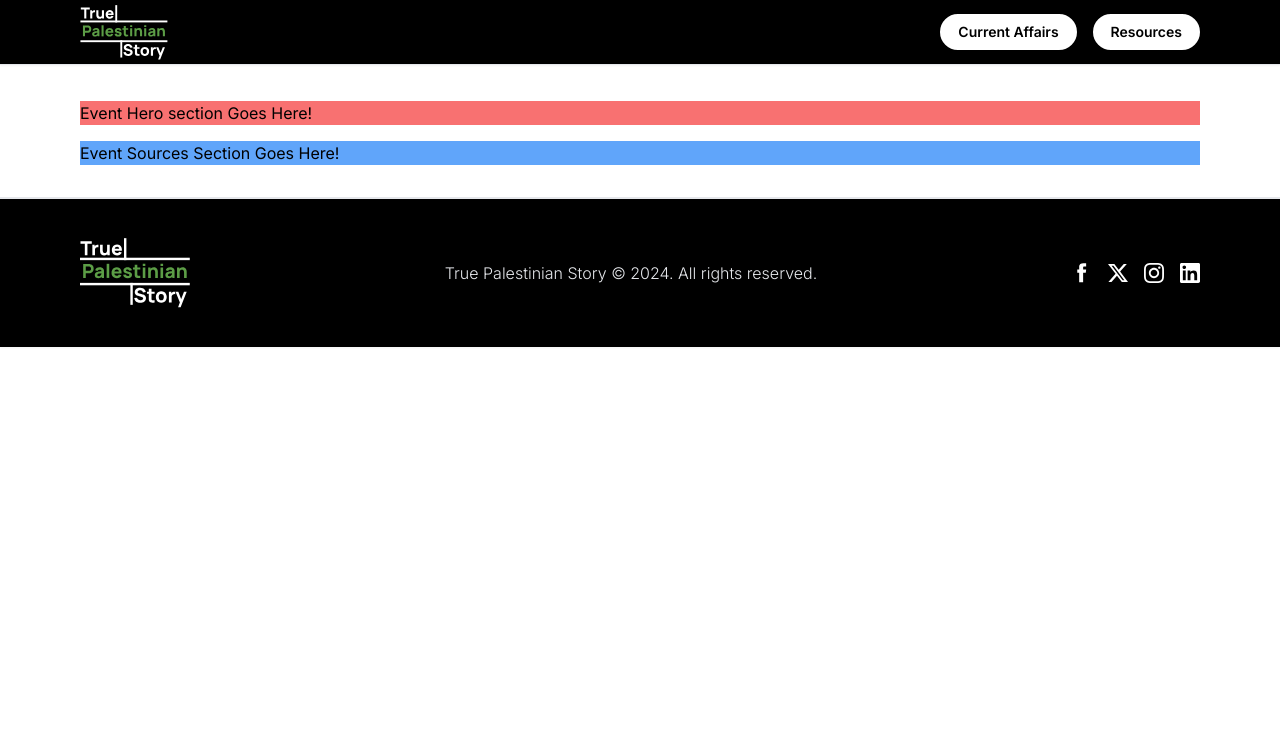
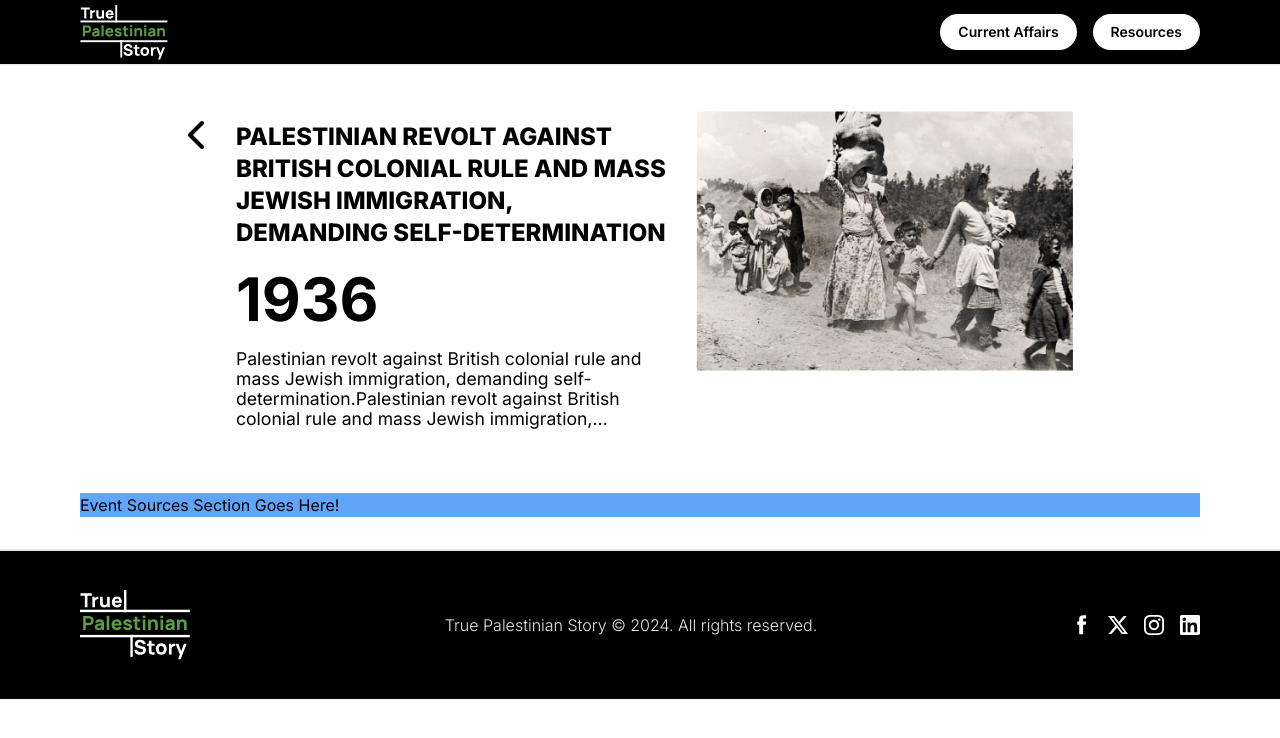
Before and after one commit to prokaryotdev/true-palestinian-story, a Next.js app: page /event/1 in a window 1280 px wide. Shown: the top 738 px of the page. Built offline with nearby package versions, Linux system fonts and the light colour scheme.

Commit message:
add sections for event-hero component

```diff
--- /dev/null
+++ b/components/event-page/data.tsx
@@ -0,0 +1,77 @@
+const events = [
+  {
+    id: "1",
+    label: "The Great Arab Revolt",
+    image: "/img1.png",
+    title: "1936",
+    month: [
+      {
+        month: "January",
+        desc: "Palestinian revolt against British colonial rule and mass Jewish immigration, demanding self-determination.",
+      },
+      {
+        month: "March",
+        desc: "Peel Commission proposes partition of Palestine, rejected by Palestinians as it threatens their territorial integrity.",
+      },
+      {
+        month: "July",
+        desc: "British White Paper limits Jewish immigration and land purchases, aiming to protect Palestinian rights.",
+      },
+    ],
+  },
+  {
+    id: "2",
+    label: "UN Partition Plan",
+    image: "/img2.png",
+    title: "1947",
+    month: [
+      {
+        month: "November",
+        desc: "UN General Assembly adopts Resolution 181, proposing partition of Palestine into Jewish and Arab states against Palestinian objections.",
+      },
+    ],
+  },
+  {
+    id: "3",
+    label: "Nakba",
+    image: "/img3.png",
+    title: "1948",
+    month: [
+      {
+        month: "May 14",
+        desc: "Israel declares independence, sparking Arab-Israeli War and displacement of over 700,000 Palestinians.",
+      },
+      {
+        month: "May 15",
+        desc: "Palestinian communities face mass expulsion and loss of homes as Israel gains control of key territories.",
+      },
+    ],
+  },
+  {
+    id: "4",
+    label: "Six-Day War",
+    image: "/img1.png",
+    title: "1967",
+    month: [
+      {
+        month: "June",
+        desc: "Israel captures Gaza Strip, West Bank, and East Jerusalem, intensifying Palestinian grievances over lost land.",
+      },
+    ],
+  },
+  {
+    id: "5",
+    label: "First Intifada",
+    image: "/img2.png",
+    title: "1987",
+    month: [
+      {
+        month: "December",
+        desc: "Palestinian uprising begins against Israeli occupation and discriminatory policies.",
+      },
+    ],
+  },
+
+];
+
+export default events;
--- a/components/event-page/event-hero.tsx
+++ b/components/event-page/event-hero.tsx
@@ -1,5 +1,58 @@
+import Image from "next/image";
+import clsx from "clsx";
+import { ChevronLeft } from "lucide-react";
+
+
 const EventHero = () => {
-  return <div className="mb-4 bg-red-400">Event Hero section Goes Here!</div>;
+
+  const event = {
+    id: "1",
+    label: "The Great Arab Revolt",
+    image: "/img1.png",
+    title: "1936",
+    desc: "Palestinian revolt against British colonial rule and mass Jewish immigration, demanding self-determination",
+    brief: "Palestinian revolt against British colonial rule and mass Jewish immigration, demanding self-determination.Palestinian revolt against British colonial rule and mass Jewish immigration, demanding self-determination."
+  };
+
+
+
+  return (
+    <div className="mx-auto mb-6 max-w-[1000px] md:mt-[10px] lg:mt-[10px] p-0">
+      <div className="md:grid md:grid-cols-[auto_1fr_1fr] mt-0 gap-x-4">
+        <div>
+          <ChevronLeft
+            className={clsx(
+              "ml-8 h-12 w-12 md:mt-0"
+            )}
+          />
+        </div>
+        <div className="mr-[10px] mt-[10px]">
+          <div className="mb-5 ml-6 line-clamp-4 text-2xl md:mx-0 md:line-clamp-5 font-extrabold uppercase">
+            {event.desc}
+          </div>
+          <div className="text-6xl font-bold">
+            {event.title}
+          </div>
+          <div className="col-span-7 row-span-3 mb-10 ml-6 line-clamp-3 max-h-[75px] text-sm md:order-3 md:col-span-1 md:row-span-1 md:mx-0 md:max-h-[112px] md:text-[1.1em] md:line-clamp-4 mt-5">
+            {event.brief}
+          </div>
+        </div>
+        <div
+          className={clsx(
+            "col-span-7 mb-5 ml-6 overflow-hidden md:col-span-1 md:mx-0"
+          )}
+        >
+          <Image
+            src={event.image}
+            alt={event.label}
+            width={377}
+            height={372}
+          />
+        </div>
+      </div>
+
+
+    </div>
+  );
 };
-
 export default EventHero;
```
